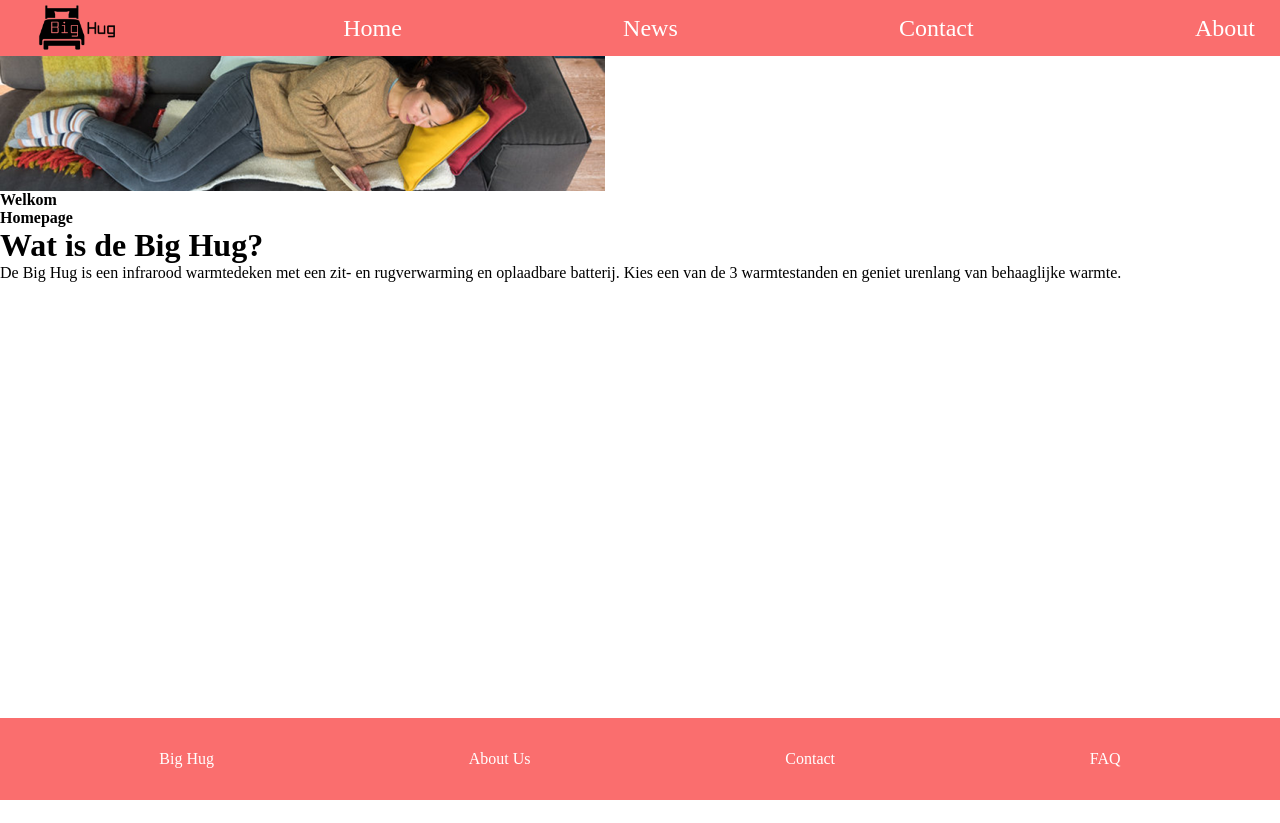
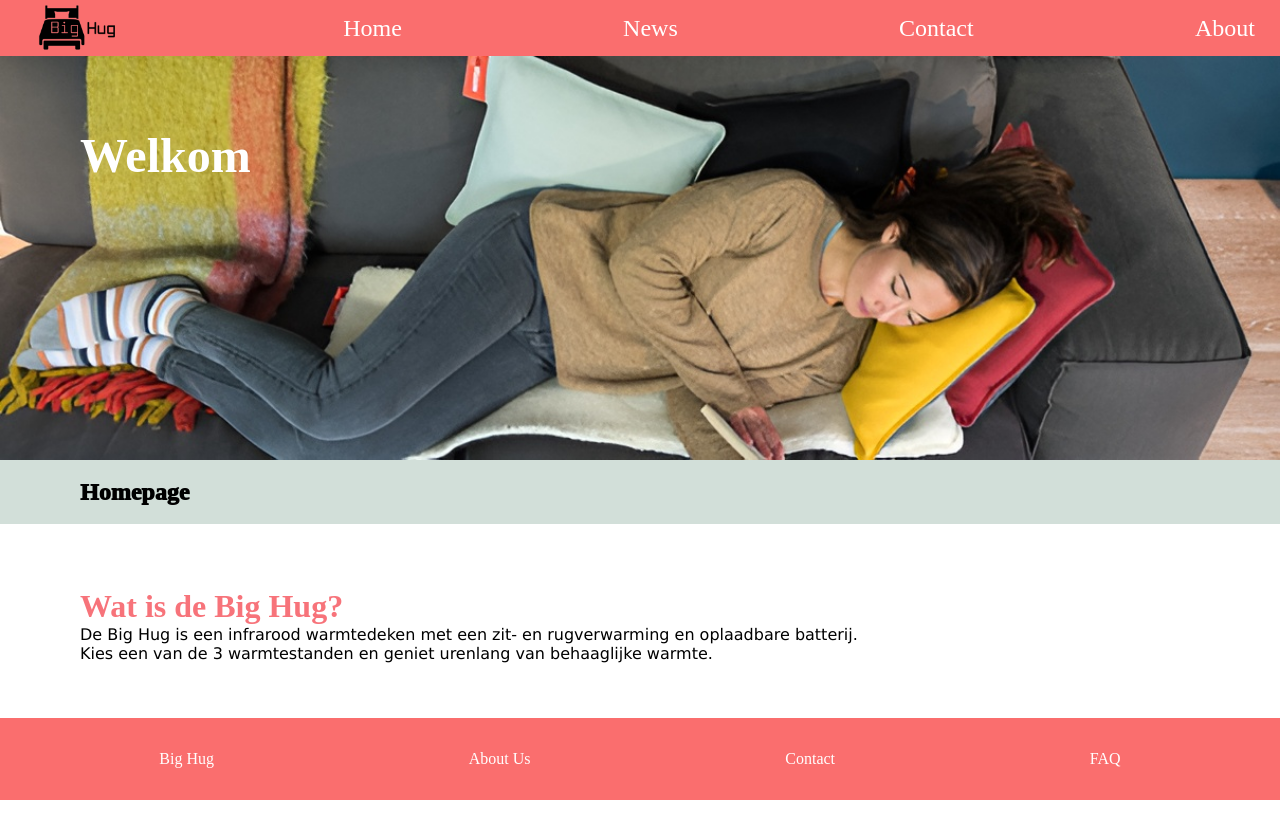
Before and after one commit to QuinnGitt/big-hug-xl, a PHP site: page / in a window 1280 px wide. Before the commit the page ends 800 px from the top, so only its background shows below. Run offline with PHP 8.4, Linux system fonts and the light colour scheme; style sheets or scripts are compiled from the project's sources.

Commit message:
homepage is af

```diff
--- a/css/homepage.css
+++ b/css/homepage.css
@@ -4,7 +4,37 @@
 }
 
 .home_banner img {
-  object-fit: cover;
+  width: 100%;
+  margin-top: 3.5rem;
+}
+.home_banner h1 {
+  position: absolute;
+  top: 8rem;
+  left: 5rem;
+  color: white;
+  font-size: xxx-large;
+}
+
+.home_divider {
+  background-color: #D2DFD9;
+  height: 4rem;
+  display: flex;
+  align-items: center;
+}
+.home_divider p {
+  margin-left: 5rem;
+  font-weight: 1000;
+  font-size: x-large;
+}
+
+.home-tekst {
+  margin: 4rem 0 10rem 5rem;
+}
+.home-tekst h1 {
+  color: #F7737A;
+}
+.home-tekst p {
+  font-family: "Lucida Sans", "Lucida Sans Regular", "Lucida Grande", "Lucida Sans Unicode", Geneva, Verdana, sans-serif;
 }
 
 /*# sourceMappingURL=homepage.css.map */
--- a/index.php
+++ b/index.php
@@ -14,17 +14,22 @@
 
 <body>
     <div class="home_banner">
-        <img src="img/home-banner.png" alt="">
-        <p><strong>Welkom</strong></p>
+        <img src="img/home_banner.jpg" alt="">
+        <h1><strong>Welkom</strong></h1>
     </div>
 
     <div class="home_divider">
-        <p><strong>Homepage</strong></p>
+        <p>Homepage</p>
     </div>
 
     <div class="home-tekst">
         <h1>Wat is de Big Hug?</h1>
-        <p>De Big Hug is een infrarood warmtedeken met een zit- en rugverwarming en oplaadbare batterij. Kies een van de 3 warmtestanden en geniet urenlang van behaaglijke warmte.</p>
+        <p>
+            De Big Hug is een infrarood warmtedeken met een zit- en rugverwarming en oplaadbare batterij.
+        </p>
+        <p>
+            Kies een van de 3 warmtestanden en geniet urenlang van behaaglijke warmte.
+        </p>
     </div>
     <?php include "footer.php" ?>
 </body>
--- a/scss/homepage.scss
+++ b/scss/homepage.scss
@@ -5,6 +5,39 @@
 
 .home_banner {
     img {
-        object-fit: cover;
+        width: 100%;
+        margin-top: 3.5rem;
+    }
+
+    h1 {
+        position: absolute;
+        top: 8rem;
+        left: 5rem;
+        color: white;
+        font-size:xxx-large;
     }
 }
+
+.home_divider {
+    background-color: #D2DFD9;
+    height: 4rem;
+    // margin-bottom: 15rem;
+    display: flex;
+    align-items: center;
+    p {
+        margin-left: 5rem;
+        font-weight: 1000;
+        font-size: x-large;
+    }
+}
+
+.home-tekst {
+    margin: 4rem 0 10rem 5rem;
+    h1 {
+        color: #F7737A;
+    }
+
+    p {
+        font-family: 'Lucida Sans', 'Lucida Sans Regular', 'Lucida Grande', 'Lucida Sans Unicode', Geneva, Verdana, sans-serif;
+    }
+}
```
Also changed, not shown: img/home-banner.png (deleted), img/home_banner.jpg (added), 1 other file.
